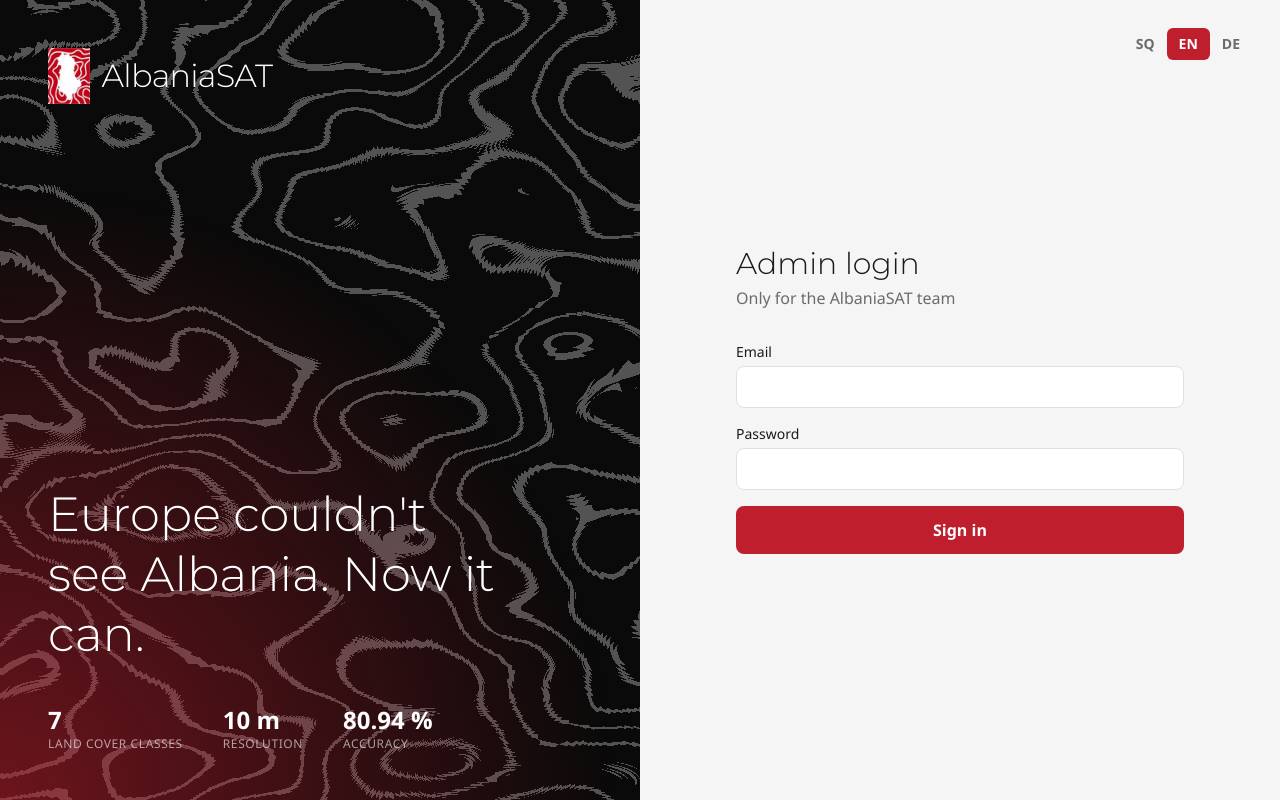
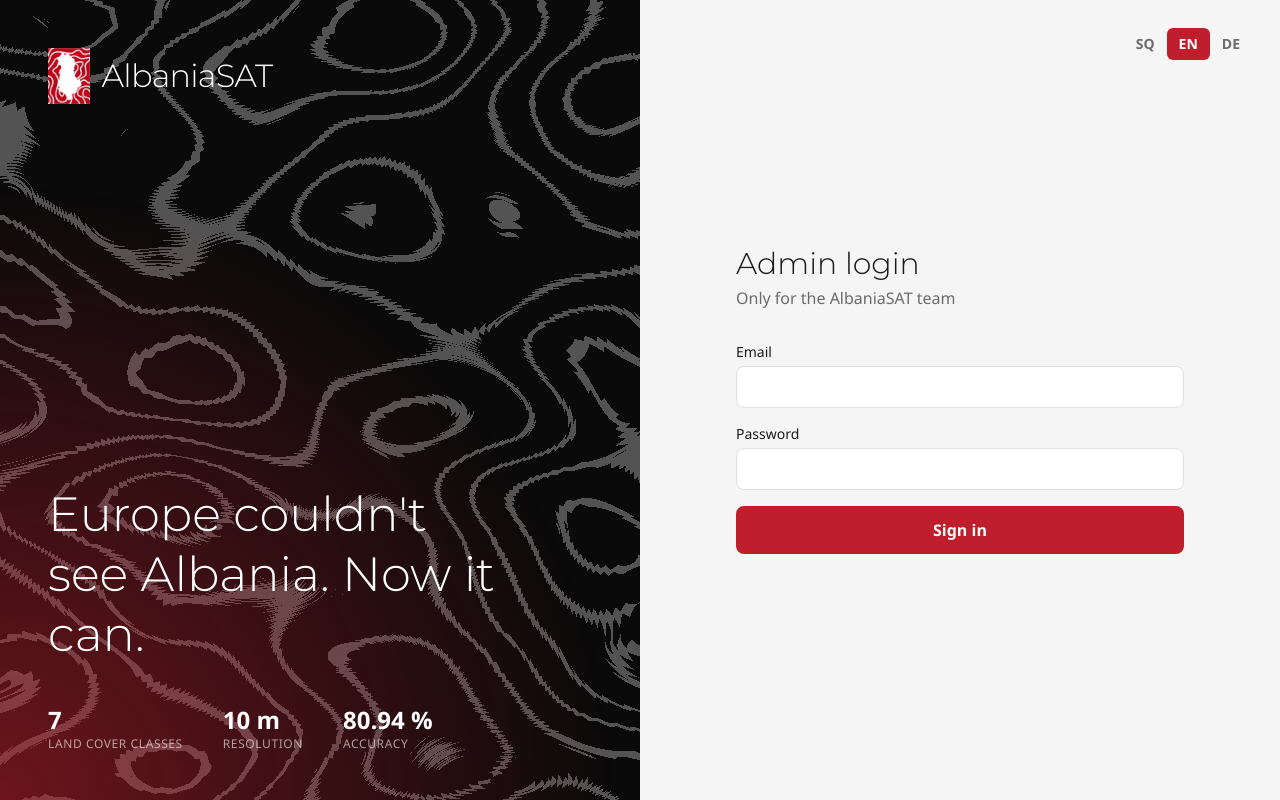
Before and after one commit to virvihuta/AlbaniaSAT, a React (Vite) app in the folder frontend/: page /admin/login in a window 1280 px wide. Built offline with nearby package versions, Linux system fonts and the light colour scheme; no server answers.

Commit message:
Make the contour background faster by calculating the lines only once

```diff
--- a/frontend/src/components/Contours.jsx
+++ b/frontend/src/components/Contours.jsx
@@ -1,22 +1,20 @@
-// Moving white contour lines, like a topographic map.
-// How it works: random "terrain" noise is generated, then only thin height bands
+// Contour lines in the background, like a topographic map.
+// How it works: random "terrain" noise is generated once, then only thin height bands
 // are kept visible. Every 6th step in the list below is 1 (visible), the rest 0.
+// The lines only move with a CSS transform (class "drift"), which is cheap for the browser.
+// The noise itself is not animated any more, because recalculating it every frame made the page slow.
 const bands = Array(10).fill('0 0 0 0 0 1').join(' ')
 
 // className sets how strong the lines are, for example opacity-10 behind text.
 export default function Contours({ className = 'opacity-30' }) {
   return (
-    <svg className={`drift absolute -inset-40 h-[calc(100%+20rem)] w-[calc(100%+20rem)] ${className}`}>
+    <svg
+      className={`drift pointer-events-none absolute -inset-40 h-[calc(100%+20rem)] w-[calc(100%+20rem)] will-change-transform ${className}`}
+      aria-hidden="true"
+    >
       <filter id="topo" x="0" y="0" width="100%" height="100%">
-        {/* The random terrain. The animate tag slowly changes it so the lines flow. */}
-        <feTurbulence type="fractalNoise" baseFrequency="0.003 0.005" numOctaves="3" seed="12">
-          <animate
-            attributeName="baseFrequency"
-            values="0.003 0.005; 0.0036 0.0056; 0.003 0.005"
-            dur="30s"
-            repeatCount="indefinite"
-          />
-        </feTurbulence>
+        {/* The random terrain */}
+        <feTurbulence type="fractalNoise" baseFrequency="0.003 0.005" numOctaves="2" seed="12" />
         {/* Make it white, using the terrain height as transparency */}
         <feColorMatrix type="matrix" values="0 0 0 0 1  0 0 0 0 1  0 0 0 0 1  1 0 0 0 0" />
         {/* Keep only the thin bands, which become the lines */}
```
